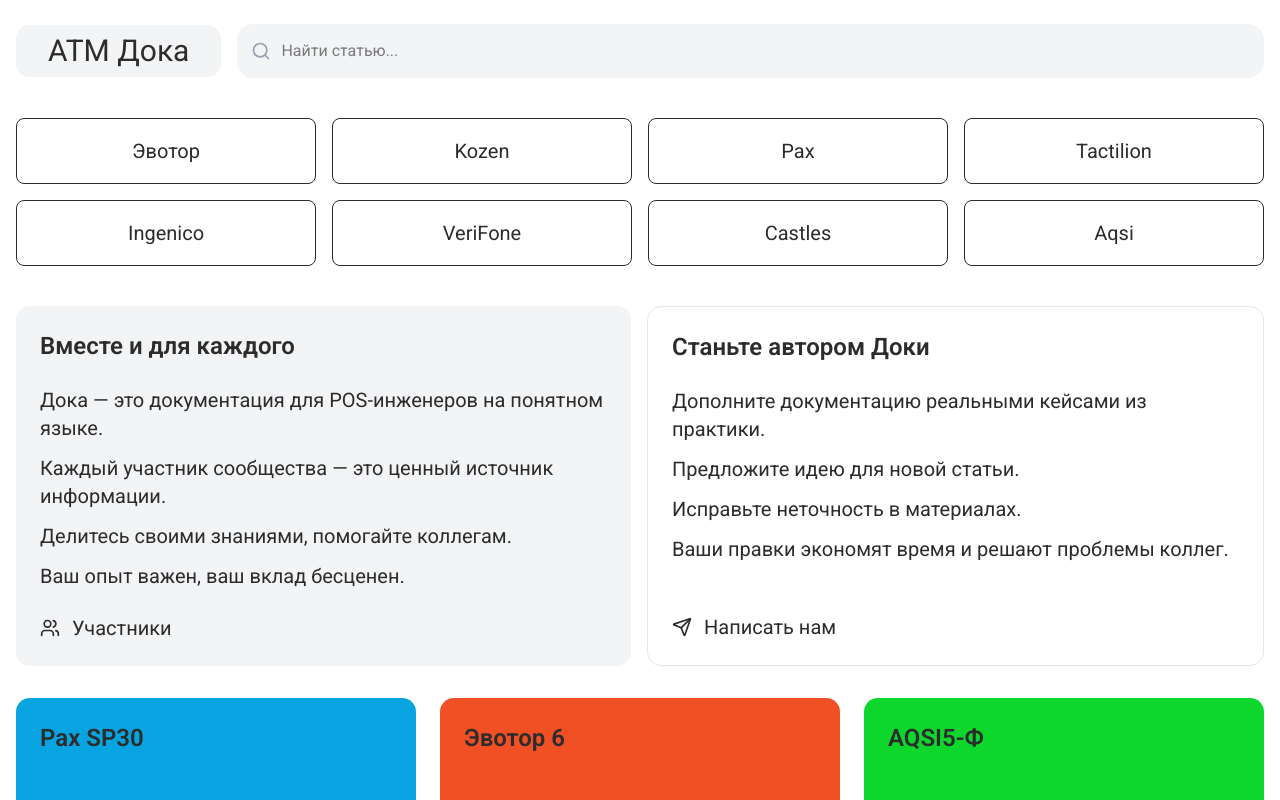
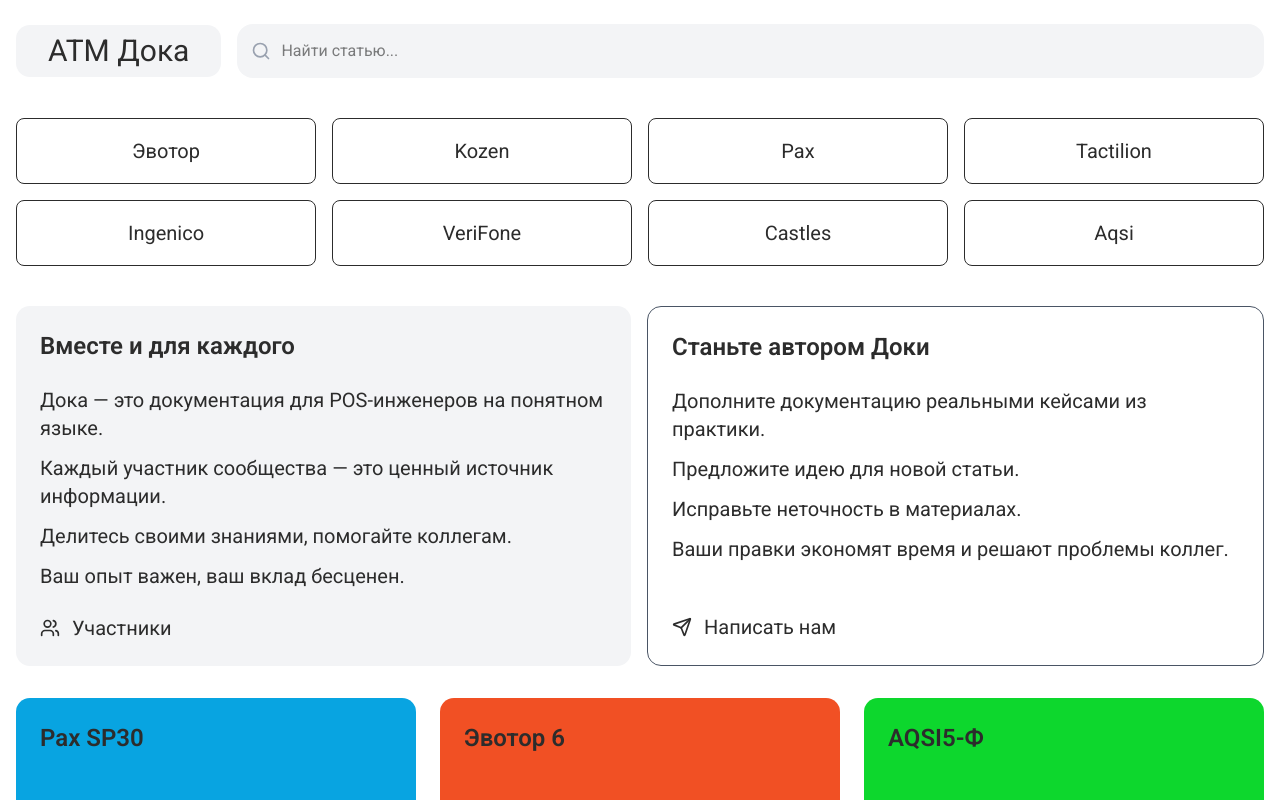
Before and after one commit to Kravchenko-Sergey/atm-doka, a Next.js app: page / in a window 1280 px wide. Shown: the top 800 px of the page. Built offline with nearby package versions, Linux system fonts and the light colour scheme.

Commit message:
change ctyles

```diff
--- a/src/app/page.tsx
+++ b/src/app/page.tsx
@@ -115,7 +115,7 @@ export default function Home() {
 					</Link>
 				</div>
 
-				<div className='p-6 border border-gray-200 rounded-xl flex flex-col flex-1 '>
+				<div className='p-6 border border-gray-600 rounded-xl flex flex-col flex-1 dark:border-white'>
 					<h2 className='pb-6 text-2xl font-semibold'>Станьте автором Доки</h2>
 					<div className='text-xl space-y-3 flex-1'>
 						<p>Дополните документацию реальными кейсами из практики.</p>
```
